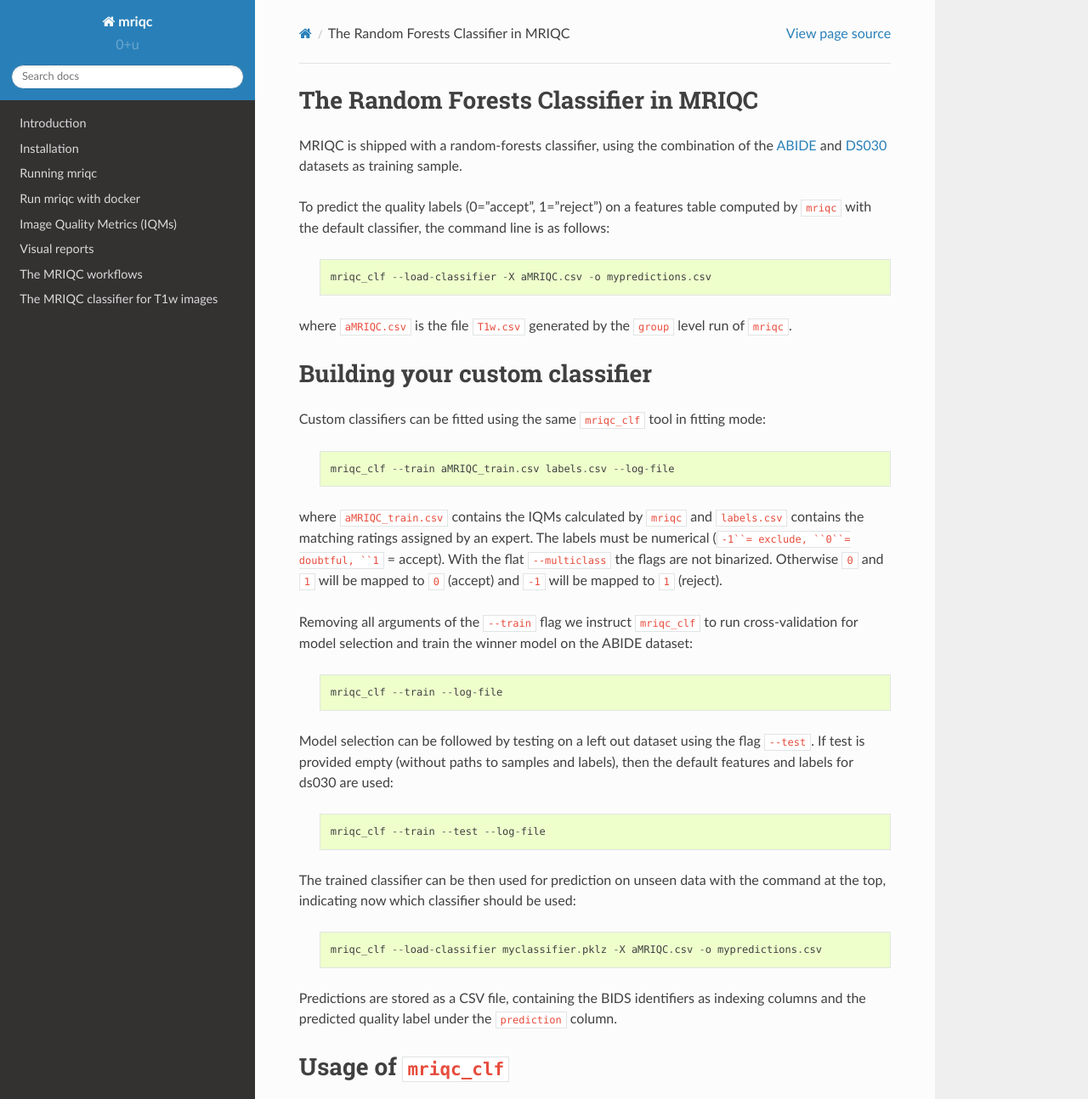
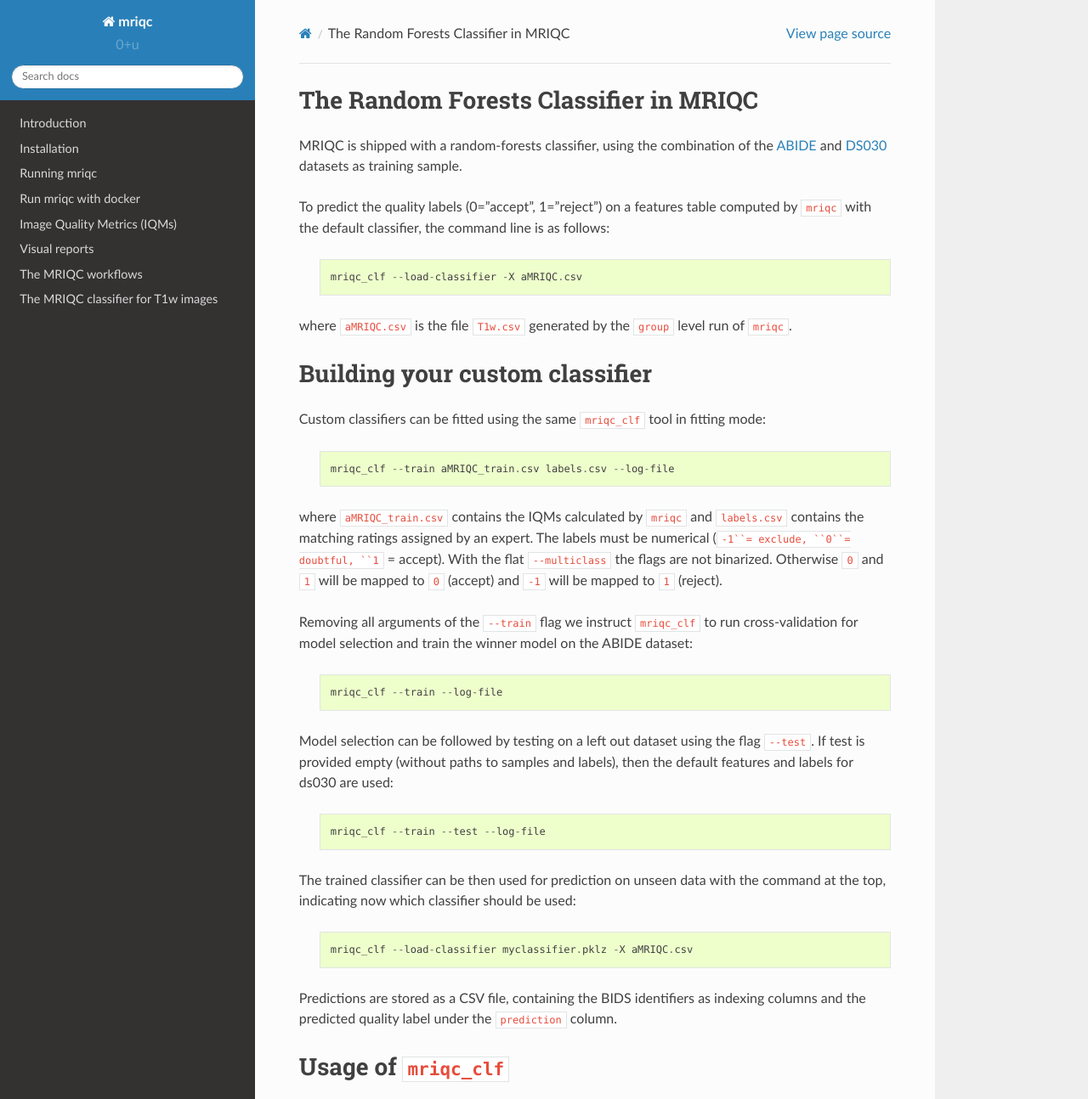
Before and after one commit to nipreps/mriqc, a Sphinx documentation site: the page built from docs/source/cv/base.rst, in a window 1280 px wide and 1400 px high, cut to the strip 0-1294 px from the top of the window. Shown: the whole strip at 85% size. Built offline with Sphinx 7.4.7 and the Read the Docs theme 2.0.0, drawn with Linux system fonts in a browser that asks for light colours.

Commit message:
option -o is outdated for classifier

```diff
--- a/docs/source/cv/base.rst
+++ b/docs/source/cv/base.rst
@@ -15,7 +15,7 @@ is as follows:
 
   ::
 
-      mriqc_clf --load-classifier -X aMRIQC.csv -o mypredictions.csv
+      mriqc_clf --load-classifier -X aMRIQC.csv
 
 
 where ``aMRIQC.csv`` is the file ``T1w.csv`` generated by the ``group`` level run of
@@ -63,7 +63,7 @@ the command at the top, indicating now which classifier should be used:
 
   ::
 
-      mriqc_clf --load-classifier myclassifier.pklz -X aMRIQC.csv -o mypredictions.csv
+      mriqc_clf --load-classifier myclassifier.pklz -X aMRIQC.csv
 
 
 Predictions are stored as a CSV file, containing the BIDS identifiers as
```
